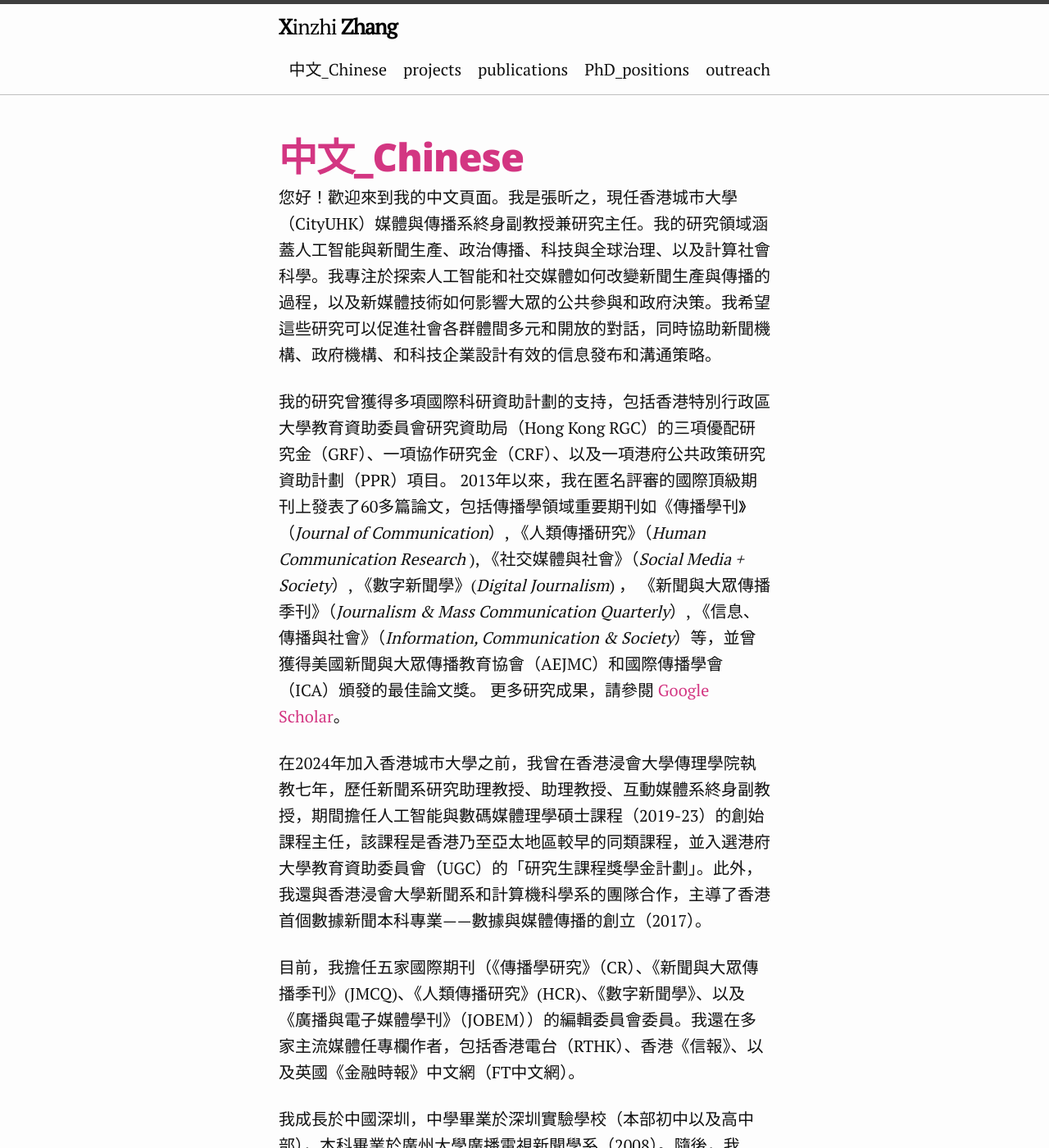
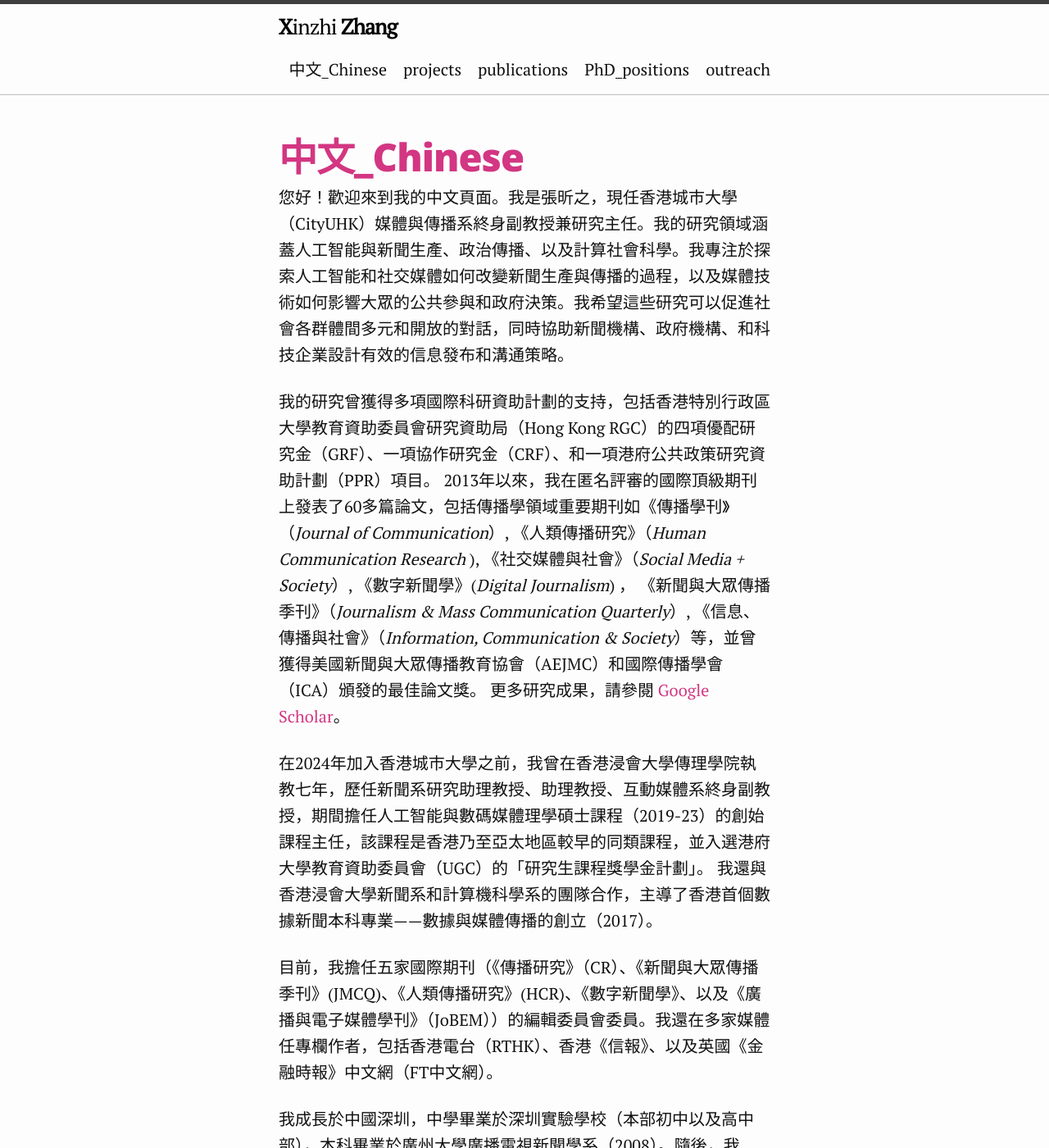
Before and after one commit to xzzhang2/xzzhang2.github.io, a Jekyll site: the page built from pages/Chinese.md, in a window 1280 px wide and 1400 px high. Shown: the whole window at 82% size. Built offline with Jekyll 4.4.1, drawn with Linux system fonts in a browser that asks for light colours; some of the changed text lies outside the part shown.

Commit message:
update info

```diff
--- a/pages/Chinese.md
+++ b/pages/Chinese.md
@@ -5,17 +5,17 @@ description: Xinzhi Zhang's Chinese biography
 ---
 
 
-您好！歡迎來到我的中文頁面。我是張昕之，現任香港城市大學（CityUHK）媒體與傳播系終身副教授兼研究主任。我的研究領域涵蓋人工智能與新聞生產、政治傳播、科技與全球治理、以及計算社會科學。我專注於探索人工智能和社交媒體如何改變新聞生產與傳播的過程，以及新媒體技術如何影響大眾的公共參與和政府決策。我希望這些研究可以促進社會各群體間多元和開放的對話，同時協助新聞機構、政府機構、和科技企業設計有效的信息發布和溝通策略。
+您好！歡迎來到我的中文頁面。我是張昕之，現任香港城市大學（CityUHK）媒體與傳播系終身副教授兼研究主任。我的研究領域涵蓋人工智能與新聞生產、政治傳播、以及計算社會科學。我專注於探索人工智能和社交媒體如何改變新聞生產與傳播的過程，以及媒體技術如何影響大眾的公共參與和政府決策。我希望這些研究可以促進社會各群體間多元和開放的對話，同時協助新聞機構、政府機構、和科技企業設計有效的信息發布和溝通策略。
 
-我的研究曾獲得多項國際科研資助計劃的支持，包括香港特別行政區大學教育資助委員會研究資助局（Hong Kong RGC）的三項優配研究金（GRF）、一項協作研究金（CRF）、以及一項港府公共政策研究資助計劃（PPR）項目。 2013年以來，我在匿名評審的國際頂級期刊上發表了60多篇論文，包括傳播學領域重要期刊如《傳播學刊》（*Journal of Communication*）, 《人類傳播研究》（*Human Communication Research* ), 《社交媒體與社會》（*Social Media + Society*）, 《數字新聞學》(*Digital Journalism*) ， 《新聞與大眾傳播季刊》（*Journalism & Mass Communication Quarterly*）, 《信息、傳播與社會》（*Information, Communication & Society*）等，並曾獲得美國新聞與大眾傳播教育協會（AEJMC）和國際傳播學會（ICA）頒發的最佳論文獎。 更多研究成果，請參閱 [Google Scholar](https://scholar.google.com.hk/citations?user=iOFeIDIAAAAJ&hl=en)。
+我的研究曾獲得多項國際科研資助計劃的支持，包括香港特別行政區大學教育資助委員會研究資助局（Hong Kong RGC）的四項優配研究金（GRF）、一項協作研究金（CRF）、和一項港府公共政策研究資助計劃（PPR）項目。 2013年以來，我在匿名評審的國際頂級期刊上發表了60多篇論文，包括傳播學領域重要期刊如《傳播學刊》（*Journal of Communication*）, 《人類傳播研究》（*Human Communication Research* ), 《社交媒體與社會》（*Social Media + Society*）, 《數字新聞學》(*Digital Journalism*) ， 《新聞與大眾傳播季刊》（*Journalism & Mass Communication Quarterly*）, 《信息、傳播與社會》（*Information, Communication & Society*）等，並曾獲得美國新聞與大眾傳播教育協會（AEJMC）和國際傳播學會（ICA）頒發的最佳論文獎。 更多研究成果，請參閱 [Google Scholar](https://scholar.google.com.hk/citations?user=iOFeIDIAAAAJ&hl=en)。
 
-在2024年加入香港城市大學之前，我曾在香港浸會大學傳理學院執教七年，歷任新聞系研究助理教授、助理教授、互動媒體系終身副教授，期間擔任人工智能與數碼媒體理學碩士課程（2019-23）的創始課程主任，該課程是香港乃至亞太地區較早的同類課程，並入選港府大學教育資助委員會（UGC）的「研究生課程獎學金計劃」。此外，我還與香港浸會大學新聞系和計算機科學系的團隊合作，主導了香港首個數據新聞本科專業——數據與媒體傳播的創立（2017）。
+在2024年加入香港城市大學之前，我曾在香港浸會大學傳理學院執教七年，歷任新聞系研究助理教授、助理教授、互動媒體系終身副教授，期間擔任人工智能與數碼媒體理學碩士課程（2019-23）的創始課程主任，該課程是香港乃至亞太地區較早的同類課程，並入選港府大學教育資助委員會（UGC）的「研究生課程獎學金計劃」。 我還與香港浸會大學新聞系和計算機科學系的團隊合作，主導了香港首個數據新聞本科專業——數據與媒體傳播的創立（2017）。
 
-目前，我擔任五家國際期刊（《傳播學研究》（CR）、《新聞與大眾傳播季刊》(JMCQ)、《人類傳播研究》(HCR)、《數字新聞學》、以及《廣播與電子媒體學刊》（JOBEM））的編輯委員會委員。我還在多家主流媒體任專欄作者，包括香港電台（RTHK）、香港《信報》、以及英國《金融時報》中文網（FT中文網）。
+目前，我擔任五家國際期刊（《傳播研究》（CR）、《新聞與大眾傳播季刊》(JMCQ)、《人類傳播研究》(HCR)、《數字新聞學》、以及《廣播與電子媒體學刊》（JoBEM））的編輯委員會委員。我還在多家媒體任專欄作者，包括香港電台（RTHK）、香港《信報》、以及英國《金融時報》中文網（FT中文網）。
 
 我成長於中國深圳，中學畢業於深圳實驗學校（本部初中以及高中部），本科畢業於廣州大學廣播電視新聞學系（2008）。隨後，我2009年於香港城市大學以優異成績獲得傳播與新媒體文學碩士學位，2013年於香港城市大學獲得媒體與傳播博士學位。 2022年秋，我在美國加州大學戴維斯分校傳播學系擔任訪問學者。
 
-（更新時間：2026年4月）
+（更新時間：2026年7月）
 
 
 --
```
Also changed, not shown: pages/projects.md (+5 -3 lines), pages/teaching.md (+2 -2 lines), pages/tutorial.md (+1 -1 lines), pages/pubs.md (line endings or trailing spaces).
